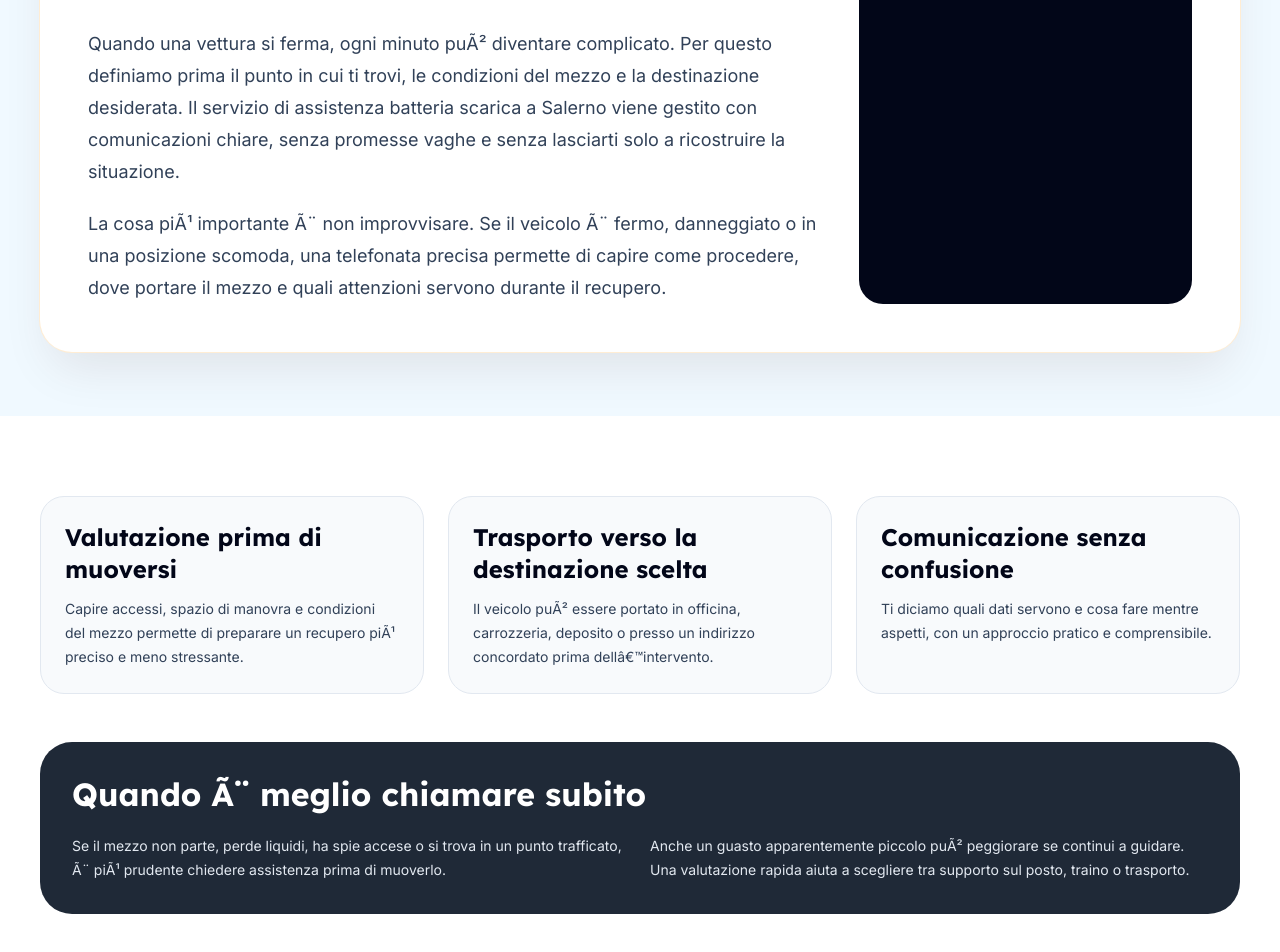
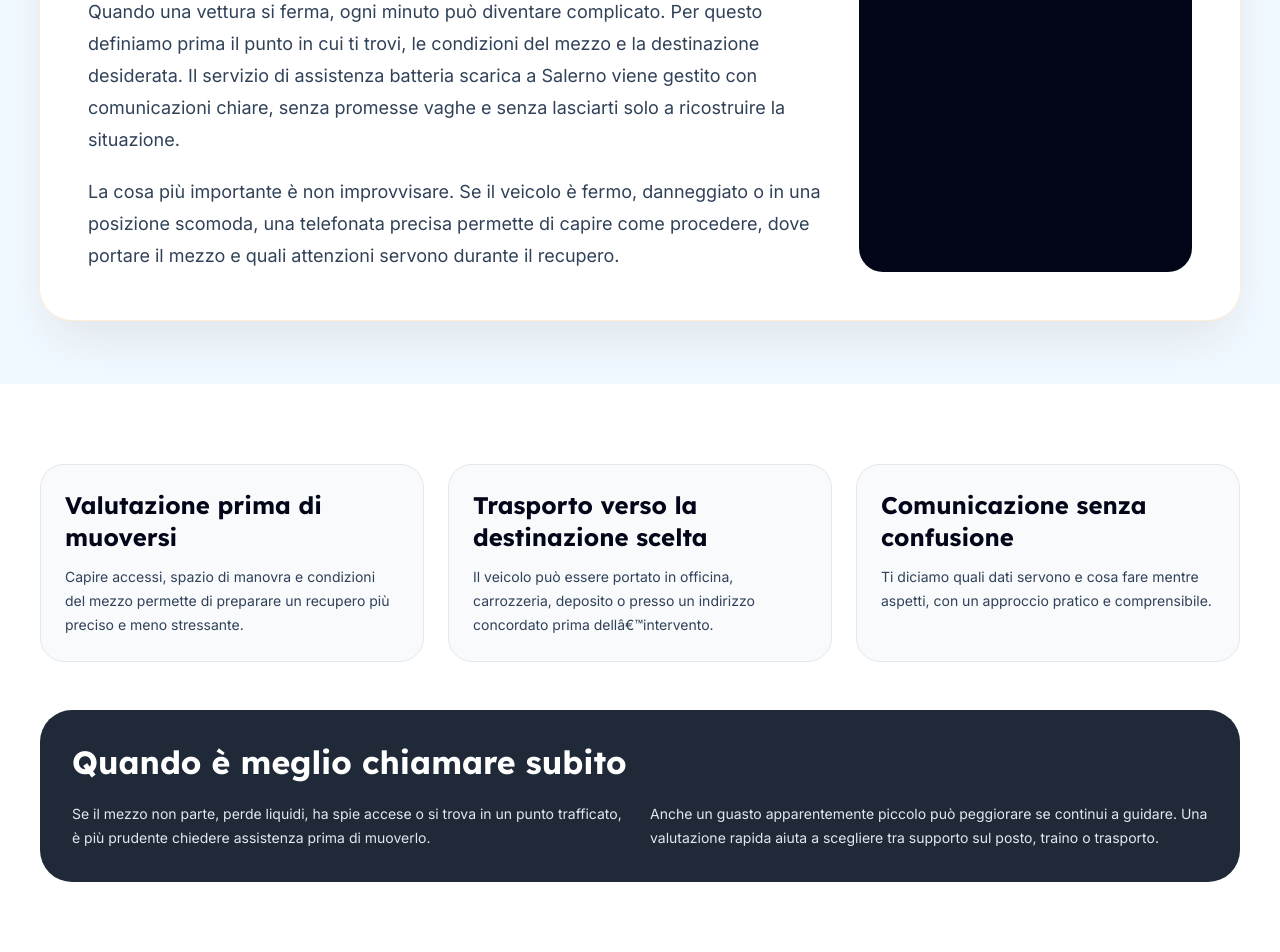
Before and after one commit to alessio-aesthetic/carroattrezzisalerno.it, a Next.js app: page /servizi/assistenza-batteria-scarica/ in a window 1280 px wide. Shown: the part 868-1820 px from the top of the page. Built offline with nearby package versions, Linux system fonts and the light colour scheme.

Commit message:
Complete local roadside assistance website

```diff
--- a/src/app/not-found.tsx
+++ b/src/app/not-found.tsx
@@ -14,7 +14,7 @@
           Torna al servizio di carroattrezzi a Salerno
         </h1>
         <p className="mt-5 max-w-2xl text-slate-300">
-          La pagina richiesta non Ã¨ disponibile. Per assistenza stradale,
+          La pagina richiesta non è disponibile. Per assistenza stradale,
           recupero o traino auto puoi tornare alla home o chiamare direttamente.
         </p>
         <div className="mt-8 flex gap-3">
--- a/src/app/servizi/[slug]/page.tsx
+++ b/src/app/servizi/[slug]/page.tsx
@@ -52,7 +52,7 @@
                   </p>
                   <p>{service.detail}</p>
                   <p>
-                    La cosa piÃ¹ importante Ã¨ non improvvisare. Se il veicolo Ã¨
+                    La cosa più importante è non improvvisare. Se il veicolo è
                     fermo, danneggiato o in una posizione scomoda, una
                     telefonata precisa permette di capire come procedere, dove
                     portare il mezzo e quali attenzioni servono durante il
@@ -66,7 +66,7 @@
                 </p>
                 <p className="mt-4 text-sm leading-6 text-slate-200">
                   Comunica posizione, tipo di mezzo e destinazione. Ti aiutiamo
-                  a gestire il passaggio successivo con semplicitÃ .
+                  a gestire il passaggio successivo con semplicità.
                 </p>
                 <div className="mt-6 flex flex-col gap-3">
                   <Link
@@ -88,11 +88,11 @@
             {[
               [
                 'Valutazione prima di muoversi',
-                'Capire accessi, spazio di manovra e condizioni del mezzo permette di preparare un recupero piÃ¹ preciso e meno stressante.',
+                'Capire accessi, spazio di manovra e condizioni del mezzo permette di preparare un recupero più preciso e meno stressante.',
               ],
               [
                 'Trasporto verso la destinazione scelta',
-                'Il veicolo puÃ² essere portato in officina, carrozzeria, deposito o presso un indirizzo concordato prima dellâ€™intervento.',
+                'Il veicolo può essere portato in officina, carrozzeria, deposito o presso un indirizzo concordato prima dellâ€™intervento.',
               ],
               [
                 'Comunicazione senza confusione',
@@ -112,16 +112,16 @@
           </div>
           <div className="mt-12 rounded-[2rem] bg-[#1F2937] p-8 text-white">
             <h2 className="font-display text-3xl font-bold">
-              Quando Ã¨ meglio chiamare subito
+              Quando è meglio chiamare subito
             </h2>
             <div className="mt-5 grid gap-5 text-sm leading-6 text-slate-200 md:grid-cols-2">
               <p>
                 Se il mezzo non parte, perde liquidi, ha spie accese o si trova
-                in un punto trafficato, Ã¨ piÃ¹ prudente chiedere assistenza
+                in un punto trafficato, è più prudente chiedere assistenza
                 prima di muoverlo.
               </p>
               <p>
-                Anche un guasto apparentemente piccolo puÃ² peggiorare se
+                Anche un guasto apparentemente piccolo può peggiorare se
                 continui a guidare. Una valutazione rapida aiuta a scegliere tra
                 supporto sul posto, traino o trasporto.
               </p>
--- a/src/data/site.ts
+++ b/src/data/site.ts
@@ -1,6 +1,6 @@
 export const site = {
     "domain":  "carroattrezzisalerno.it",
-    "description":  "Carroattrezzi a Salerno e soccorso stradale a Salerno: traino, recupero auto, assistenza moto e interventi rapidi in cittÃ  e provincia.",
+    "description":  "Carroattrezzi a Salerno e soccorso stradale a Salerno: traino, recupero auto, assistenza moto e interventi rapidi in città e provincia.",
     "tel":  "+390891803547",
     "city":  "Salerno",
     "name":  "Carroattrezzi Salerno",
@@ -12,46 +12,46 @@
 
 export const services = [
     {
-        "detail":  "Quando una vettura si ferma, ogni minuto puÃ² diventare complicato. Per questo definiamo prima il punto in cui ti trovi, le condizioni del mezzo e la destinazione desiderata. Il servizio di soccorso stradale 24 ore a Salerno viene gestito con comunicazioni chiare, senza promesse vaghe e senza lasciarti solo a ricostruire la situazione.",
+        "detail":  "Quando una vettura si ferma, ogni minuto può diventare complicato. Per questo definiamo prima il punto in cui ti trovi, le condizioni del mezzo e la destinazione desiderata. Il servizio di soccorso stradale 24 ore a Salerno viene gestito con comunicazioni chiare, senza promesse vaghe e senza lasciarti solo a ricostruire la situazione.",
         "title":  "Soccorso stradale 24 ore",
         "slug":  "soccorso-stradale-24-ore",
-        "text":  "Il servizio di soccorso stradale 24 ore a Salerno nasce per aiutarti quando il veicolo non puÃ² proseguire. Raccogliamo le informazioni utili, valutiamo la posizione e organizziamo il recupero con attenzione a mezzo, accessi e destinazione."
+        "text":  "Il servizio di soccorso stradale 24 ore a Salerno nasce per aiutarti quando il veicolo non può proseguire. Raccogliamo le informazioni utili, valutiamo la posizione e organizziamo il recupero con attenzione a mezzo, accessi e destinazione."
     },
     {
-        "detail":  "Quando una vettura si ferma, ogni minuto puÃ² diventare complicato. Per questo definiamo prima il punto in cui ti trovi, le condizioni del mezzo e la destinazione desiderata. Il servizio di traino auto a Salerno viene gestito con comunicazioni chiare, senza promesse vaghe e senza lasciarti solo a ricostruire la situazione.",
+        "detail":  "Quando una vettura si ferma, ogni minuto può diventare complicato. Per questo definiamo prima il punto in cui ti trovi, le condizioni del mezzo e la destinazione desiderata. Il servizio di traino auto a Salerno viene gestito con comunicazioni chiare, senza promesse vaghe e senza lasciarti solo a ricostruire la situazione.",
         "title":  "Traino auto",
         "slug":  "traino-auto",
-        "text":  "Il servizio di traino auto a Salerno nasce per aiutarti quando il veicolo non puÃ² proseguire. Raccogliamo le informazioni utili, valutiamo la posizione e organizziamo il recupero con attenzione a mezzo, accessi e destinazione."
+        "text":  "Il servizio di traino auto a Salerno nasce per aiutarti quando il veicolo non può proseguire. Raccogliamo le informazioni utili, valutiamo la posizione e organizziamo il recupero con attenzione a mezzo, accessi e destinazione."
     },
     {
-        "detail":  "Quando una vettura si ferma, ogni minuto puÃ² diventare complicato. Per questo definiamo prima il punto in cui ti trovi, le condizioni del mezzo e la destinazione desiderata. Il servizio di recupero auto incidentata a Salerno viene gestito con comunicazioni chiare, senza promesse vaghe e senza lasciarti solo a ricostruire la situazione.",
+        "detail":  "Quando una vettura si ferma, ogni minuto può diventare complicato. Per questo definiamo prima il punto in cui ti trovi, le condizioni del mezzo e la destinazione desiderata. Il servizio di recupero auto incidentata a Salerno viene gestito con comunicazioni chiare, senza promesse vaghe e senza lasciarti solo a ricostruire la situazione.",
         "title":  "Recupero auto incidentata",
         "slug":  "recupero-auto-incidentata",
-        "text":  "Il servizio di recupero auto incidentata a Salerno nasce per aiutarti quando il veicolo non puÃ² proseguire. Raccogliamo le informazioni utili, valutiamo la posizione e organizziamo il recupero con attenzione a mezzo, accessi e destinazione."
+        "text":  "Il servizio di recupero auto incidentata a Salerno nasce per aiutarti quando il veicolo non può proseguire. Raccogliamo le informazioni utili, valutiamo la posizione e organizziamo il recupero con attenzione a mezzo, accessi e destinazione."
     },
     {
-        "detail":  "Quando una vettura si ferma, ogni minuto puÃ² diventare complicato. Per questo definiamo prima il punto in cui ti trovi, le condizioni del mezzo e la destinazione desiderata. Il servizio di carroattrezzi moto a Salerno viene gestito con comunicazioni chiare, senza promesse vaghe e senza lasciarti solo a ricostruire la situazione.",
+        "detail":  "Quando una vettura si ferma, ogni minuto può diventare complicato. Per questo definiamo prima il punto in cui ti trovi, le condizioni del mezzo e la destinazione desiderata. Il servizio di carroattrezzi moto a Salerno viene gestito con comunicazioni chiare, senza promesse vaghe e senza lasciarti solo a ricostruire la situazione.",
         "title":  "Carroattrezzi moto",
         "slug":  "carroattrezzi-moto",
-        "text":  "Il servizio di carroattrezzi moto a Salerno nasce per aiutarti quando il veicolo non puÃ² proseguire. Raccogliamo le informazioni utili, valutiamo la posizione e organizziamo il recupero con attenzione a mezzo, accessi e destinazione."
+        "text":  "Il servizio di carroattrezzi moto a Salerno nasce per aiutarti quando il veicolo non può proseguire. Raccogliamo le informazioni utili, valutiamo la posizione e organizziamo il recupero con attenzione a mezzo, accessi e destinazione."
     },
     {
-        "detail":  "Quando una vettura si ferma, ogni minuto puÃ² diventare complicato. Per questo definiamo prima il punto in cui ti trovi, le condizioni del mezzo e la destinazione desiderata. Il servizio di assistenza batteria scarica a Salerno viene gestito con comunicazioni chiare, senza promesse vaghe e senza lasciarti solo a ricostruire la situazione.",
+        "detail":  "Quando una vettura si ferma, ogni minuto può diventare complicato. Per questo definiamo prima il punto in cui ti trovi, le condizioni del mezzo e la destinazione desiderata. Il servizio di assistenza batteria scarica a Salerno viene gestito con comunicazioni chiare, senza promesse vaghe e senza lasciarti solo a ricostruire la situazione.",
         "title":  "Assistenza batteria scarica",
         "slug":  "assistenza-batteria-scarica",
-        "text":  "Il servizio di assistenza batteria scarica a Salerno nasce per aiutarti quando il veicolo non puÃ² proseguire. Raccogliamo le informazioni utili, valutiamo la posizione e organizziamo il recupero con attenzione a mezzo, accessi e destinazione."
+        "text":  "Il servizio di assistenza batteria scarica a Salerno nasce per aiutarti quando il veicolo non può proseguire. Raccogliamo le informazioni utili, valutiamo la posizione e organizziamo il recupero con attenzione a mezzo, accessi e destinazione."
     },
     {
-        "detail":  "Quando una vettura si ferma, ogni minuto puÃ² diventare complicato. Per questo definiamo prima il punto in cui ti trovi, le condizioni del mezzo e la destinazione desiderata. Il servizio di recupero auto in panne a Salerno viene gestito con comunicazioni chiare, senza promesse vaghe e senza lasciarti solo a ricostruire la situazione.",
+        "detail":  "Quando una vettura si ferma, ogni minuto può diventare complicato. Per questo definiamo prima il punto in cui ti trovi, le condizioni del mezzo e la destinazione desiderata. Il servizio di recupero auto in panne a Salerno viene gestito con comunicazioni chiare, senza promesse vaghe e senza lasciarti solo a ricostruire la situazione.",
         "title":  "Recupero auto in panne",
         "slug":  "recupero-auto-in-panne",
-        "text":  "Il servizio di recupero auto in panne a Salerno nasce per aiutarti quando il veicolo non puÃ² proseguire. Raccogliamo le informazioni utili, valutiamo la posizione e organizziamo il recupero con attenzione a mezzo, accessi e destinazione."
+        "text":  "Il servizio di recupero auto in panne a Salerno nasce per aiutarti quando il veicolo non può proseguire. Raccogliamo le informazioni utili, valutiamo la posizione e organizziamo il recupero con attenzione a mezzo, accessi e destinazione."
     },
     {
-        "detail":  "Quando una vettura si ferma, ogni minuto puÃ² diventare complicato. Per questo definiamo prima il punto in cui ti trovi, le condizioni del mezzo e la destinazione desiderata. Il servizio di soccorso in autostrada a Salerno viene gestito con comunicazioni chiare, senza promesse vaghe e senza lasciarti solo a ricostruire la situazione.",
+        "detail":  "Quando una vettura si ferma, ogni minuto può diventare complicato. Per questo definiamo prima il punto in cui ti trovi, le condizioni del mezzo e la destinazione desiderata. Il servizio di soccorso in autostrada a Salerno viene gestito con comunicazioni chiare, senza promesse vaghe e senza lasciarti solo a ricostruire la situazione.",
         "title":  "Soccorso in autostrada",
         "slug":  "soccorso-in-autostrada",
-        "text":  "Il servizio di soccorso in autostrada a Salerno nasce per aiutarti quando il veicolo non puÃ² proseguire. Raccogliamo le informazioni utili, valutiamo la posizione e organizziamo il recupero con attenzione a mezzo, accessi e destinazione."
+        "text":  "Il servizio di soccorso in autostrada a Salerno nasce per aiutarti quando il veicolo non può proseguire. Raccogliamo le informazioni utili, valutiamo la posizione e organizziamo il recupero con attenzione a mezzo, accessi e destinazione."
     }
 ] as const
 
@@ -125,22 +125,22 @@
     },
     {
         "question":  "Fate soccorso stradale a Salerno e provincia?",
-        "answer":  "SÃ¬, organizziamo interventi in cittÃ , nelle zone industriali, sulle strade provinciali e nei comuni vicini, valutando accessi e caratteristiche del mezzo."
+        "answer":  "Sì, organizziamo interventi in città, nelle zone industriali, sulle strade provinciali e nei comuni vicini, valutando accessi e caratteristiche del mezzo."
     },
     {
         "question":  "Posso scegliere dove portare lâ€™auto?",
-        "answer":  "SÃ¬. Puoi indicare officina, carrozzeria, deposito, abitazione o un altro indirizzo concordato prima del recupero."
+        "answer":  "Sì. Puoi indicare officina, carrozzeria, deposito, abitazione o un altro indirizzo concordato prima del recupero."
     },
     {
         "question":  "Intervenite anche per moto e furgoni?",
-        "answer":  "SÃ¬, valutiamo auto, moto, scooter e furgoni leggeri. Durante la richiesta chiediamo peso, dimensioni e posizione per preparare il mezzo adatto."
+        "answer":  "Sì, valutiamo auto, moto, scooter e furgoni leggeri. Durante la richiesta chiediamo peso, dimensioni e posizione per preparare il mezzo adatto."
     },
     {
         "question":  "Cosa devo comunicare quando chiamo?",
-        "answer":  "Servono posizione, tipo di veicolo, problema riscontrato, eventuali danni e destinazione. Queste informazioni aiutano a organizzare il soccorso in modo piÃ¹ preciso."
+        "answer":  "Servono posizione, tipo di veicolo, problema riscontrato, eventuali danni e destinazione. Queste informazioni aiutano a organizzare il soccorso in modo più preciso."
     },
     {
-        "question":  "Il servizio Ã¨ attivo anche di notte?",
-        "answer":  "SÃ¬, il servizio di soccorso stradale Ã¨ organizzato per richieste urgenti durante tutta la giornata, compresi orari serali, notturni e festivi."
+        "question":  "Il servizio è attivo anche di notte?",
+        "answer":  "Sì, il servizio di soccorso stradale è organizzato per richieste urgenti durante tutta la giornata, compresi orari serali, notturni e festivi."
     }
 ] as const
```
Also changed, not shown: src/app/page.tsx (+17 -17 lines), src/app/zone/[slug]/page.tsx (+7 -7 lines), src/app/layout.tsx (line endings or trailing spaces), src/components/ConsentBanner.tsx (line endings or trailing spaces), src/components/Container.tsx (line endings or trailing spaces).
